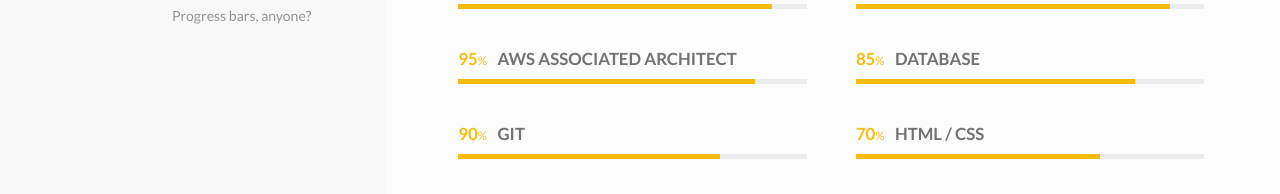
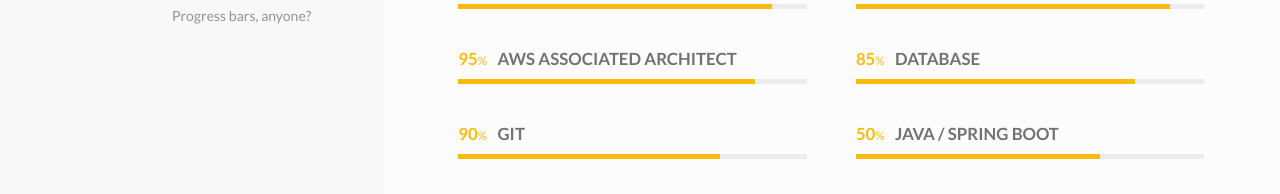
Before and after one commit to jeancarlosgarcia/jeancarlosgarcia.github.io, a plain HTML site: page index.html in a window 1280 px wide. Shown: the part 1730-1924 px from the top of the page. Drawn offline with Linux system fonts and the light colour scheme.

Commit message:
Update index.html
update skill

```diff
--- a/index.html
+++ b/index.html
@@ -506,11 +506,11 @@
                                         <div class="o-media  o-media--block">
                                             <div class="o-media__figure">
                                                 <div class="c-number  t-primary-color">
-                                                    70<small>%</small>
+                                                    50<small>%</small>
                                                 </div>
                                             </div>
                                             <div class="o-media__body">
-                                                <h3>HTML / CSS</h3>
+                                                <h3>Java / Spring Boot</h3>
                                             </div>
                                         </div>
                                         <div class="c-progress-bar  o-content__body  t-border-color-bg  u-mt-text">
```
